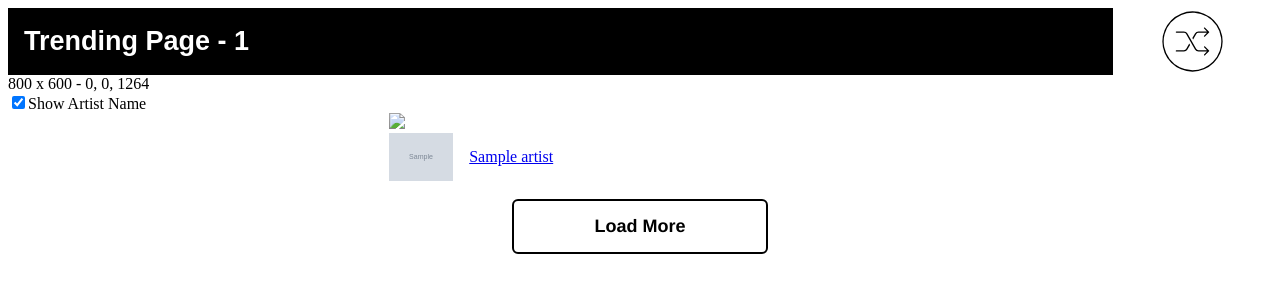
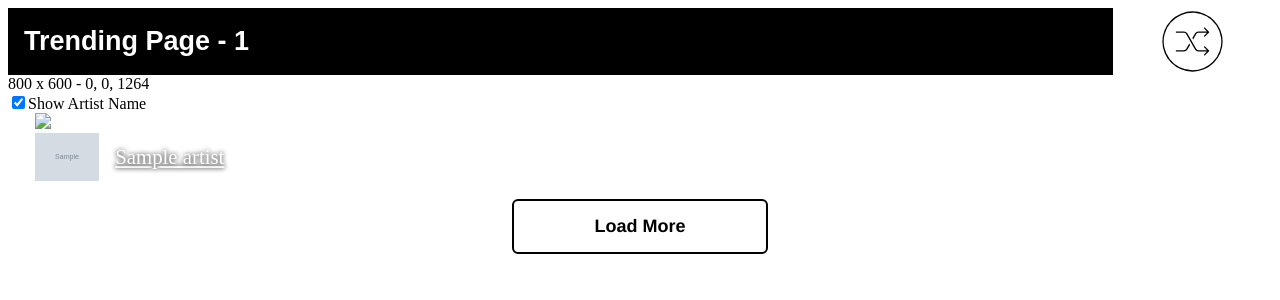
Before and after one commit to Pratham-Chauhan/Artstation-flask-app, a Flask app: template templates/home.html in a window 1280 px wide. Shown: the top 300 px of the page. Run offline with Flask 3, Linux system fonts and the light colour scheme; the template is opened without the code that fills it: most values are stand-ins (such as "Sample title", 1, 10 or a date in 2020); grey boxes marked "Sample" are stand-in pictures; some libraries are stand-ins or nearby versions.

Commit message:
home page update: css improvement

```diff
--- a/static/mystyle.css
+++ b/static/mystyle.css
@@ -2,7 +2,6 @@
     display: flex;
     justify-content: center;
 }
-
 
 .main {
     display: flex;
@@ -15,9 +14,9 @@
     gap: 0.3em;
 }
 
-.view:hover {
+/*.view:hover {
     opacity: 85%;
-}
+}*/
 
 .view:hover + img {
     display: block;
@@ -37,6 +36,32 @@
     /* filter: invert(50%) sepia(100%) saturate(5000%) hue-rotate(5.7rad); */
 }
 
+
+.blur_bg {
+    width: 120%;
+    height: auto; /* Ensure the height scales proportionally */
+    filter: blur(9px) brightness(1.2) contrast(1.1);
+    margin: 0 -10%; /* Center the image with the extra width */
+    transition: filter 0.3s ease; /* Smooth transition for the filter effect */
+}
+
+.dark_overlay {
+    width: 120%;
+    height: auto; /* Ensure the height scales proportionally */
+    filter: brightness(0);
+    opacity: 27%;
+
+    margin: 0 -10%; /* Center the image with the extra width */
+    transition: filter 0.3s ease; /* Smooth transition for the filter effect */
+}
+
+/*
+.blur_bg:hover {
+    filter: blur(6px) brightness(1.1);
+} */
+
+
+
 /* .like:focus{
   filter: invert(50%) sepia(100%) saturate(5000%) hue-rotate(5.7rad);
 } */
@@ -44,10 +69,14 @@
 div.artist {
     display: flex;
     gap: 1em;
+
+    position: sticky;
     /*  background-color: red;*/
     height: 3em;
     align-items: center;
     /*  justify-content: space-between;*/
+
+    width: 25em;
 }
 
 .artist img {
@@ -55,6 +84,28 @@ div.artist {
     height: 100%;
 }
 
+/* without blur background */
+/* .artist a{
+    color: #242424;
+    text-shadow: #868686 0px 0px 2px;
+} */
+
+/* with blur background */
+.artist a {
+    color: #fff;
+    text-decoration: underline;
+    text-shadow: #000 0px 0px 5.5px;
+    font-size: 1.3em;
+
+    /* overflow: visible; */
+    text-overflow: ellipsis;
+    white-space: break-spaces;
+
+    display: -webkit-box;
+    -webkit-line-clamp: 2;
+    -webkit-box-orient: vertical;
+
+}
 @media screen and (max-width: 900px) {
     .container {
         grid-template-columns: repeat(2, 1fr);
--- a/templates/home.html
+++ b/templates/home.html
@@ -41,7 +41,18 @@
     <div id="wrapper">
         <div class="container">
             {% for art in urls %}
+
             <div class="art {{ art.hash }}" style="display: none">
+                <div style="position: absolute;overflow: hidden">
+                    <img class="blur_bg" src="{{ art.URL }}">
+                </div>
+
+                <div style="position: absolute;overflow: hidden">
+                    <img class="dark_overlay" src="{{ art.URL }}">
+                </div>
+
+
+
                 <div style="position: relative;">
                     <a href="/view/{{ art.hash }}" target="_blank" class="view">
                         <img  src="{{ art.URL }}" />
@@ -60,6 +71,7 @@
         </div>
     </div>
     <div class="loadmore" onclick="loads()">Load More</div>
+
 
     <script>
         // change color of like button to pink (enable)
@@ -99,6 +111,7 @@
         var count = 0;
         function loads() {
             // show more art
+
             var items = document.querySelectorAll(".art ");
             items = Array.from(items);
 
```
